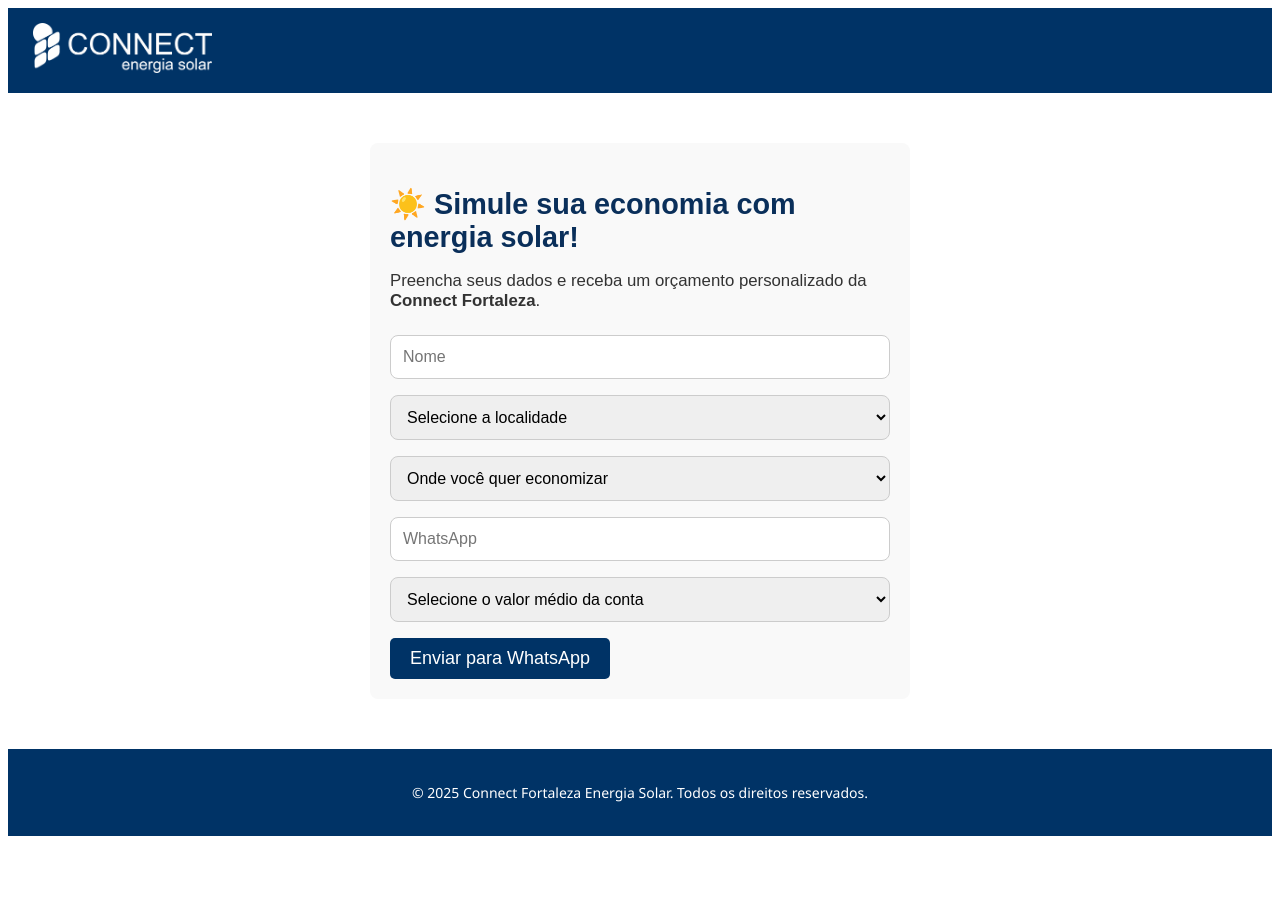
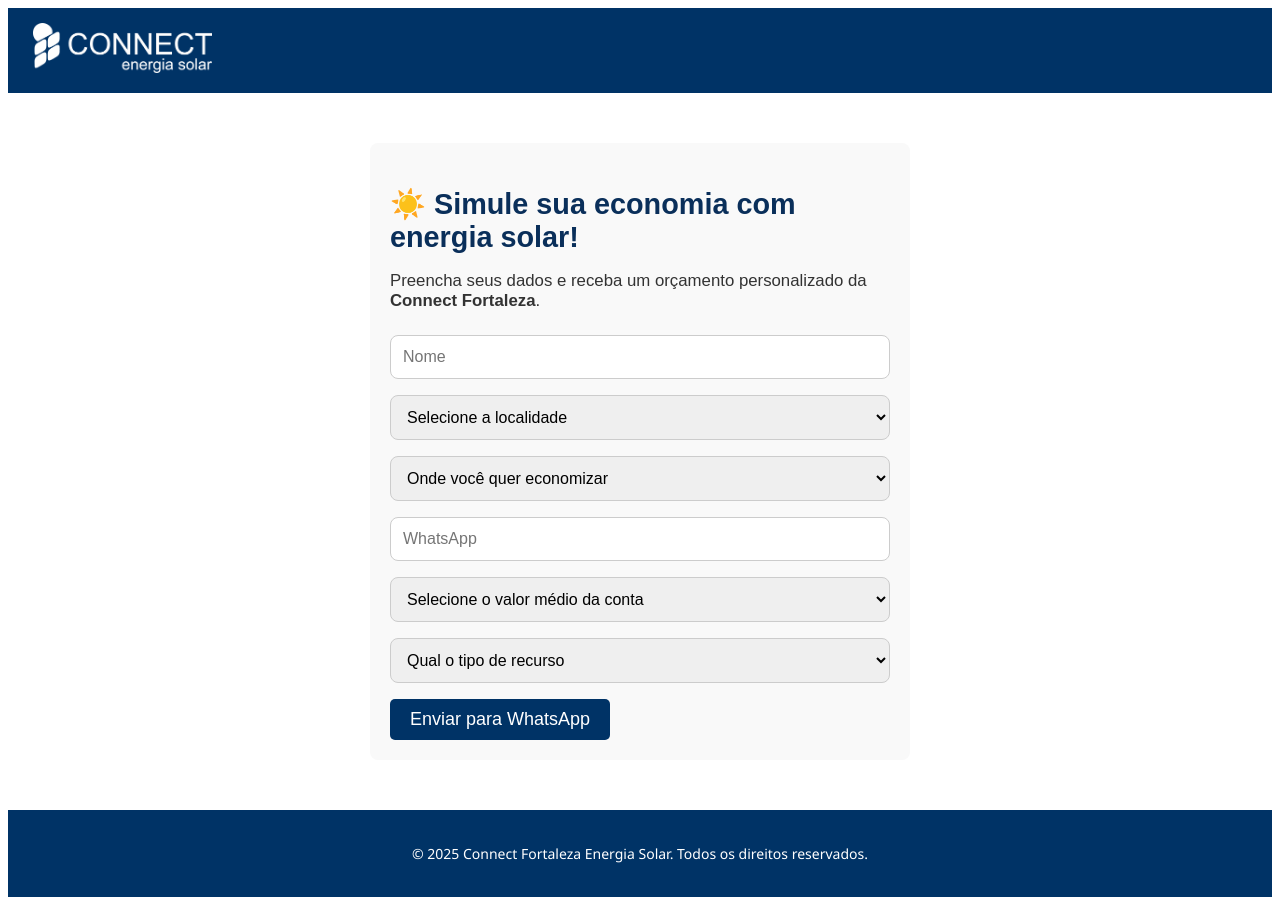
Before and after one commit to goethecarvalho/connect-fortaleza-landing, an Angular app: page / in a window 1280 px wide. Before the commit the page ends 844 px from the top, so only its background shows below. Built offline with nearby package versions, Linux system fonts and the light colour scheme; what ngx-mask would draw is missing.

Commit message:
Inclusão do tipo de recurso

```diff
--- a/src/app/landing/landing.html
+++ b/src/app/landing/landing.html
@@ -26,7 +26,8 @@
         <option value="Indústria">Indústria</option>
         <option value="Propredade Rural">Propredade Rural</option>
       </select>
-      <input type="text" name="whatsapp" [(ngModel)]="formData.whatsapp" placeholder="WhatsApp" required mask="(00) 00000-0000" />
+      <input type="text" name="whatsapp" [(ngModel)]="formData.whatsapp" placeholder="WhatsApp" required
+        mask="(00) 00000-0000" />
       <select name="valorConta" [(ngModel)]="formData.valorConta" required class="form-control">
         <option value="" disabled selected>Selecione o valor médio da conta</option>
         <option value="Até 400">Até R$ 400,00</option>
@@ -34,6 +35,12 @@
         <option value="600 - 800">R$600,00 - R$800,00</option>
         <option value="800 - 1000">R$800,00 - R$1000,00</option>
         <option value="Acima de 1000">Acima de R$1000,00</option>
+      </select>
+      <select name="recurso" [(ngModel)]="formData.tipoRecurso" required class="form-control">
+        <option value="" disabled selected>Qual o tipo de recurso</option>
+        <option value="Próprio">Próprio</option>
+        <option value="Financiamento">Financiamento</option>
+        <option value="Outro">Outro</option>
       </select>
       <button type="submit">Enviar para WhatsApp</button>
     </form>
--- a/src/app/landing/landing.ts
+++ b/src/app/landing/landing.ts
@@ -26,11 +26,13 @@ export class LandingComponent {
     localidade: '',
     tipoCliente: '',
     whatsapp: '',
+    tipoRecurso: '',
     valorConta: ''
   };
 
   enviarWhatsApp() {
-    const numeroEmpresa = '5585986441000';
+    //const numeroEmpresa = '5585986441000';
+    const numeroEmpresa = '5585991172199';
     //const numeroEmpresa2 = '5585991172199'; // número alternativo
     const numeroLimpo = this.formData.whatsapp.replace(/\D/g, '');
 
@@ -38,7 +40,27 @@ export class LandingComponent {
     //const numeroDestino = this.formData.valorConta === 'Até 300' ? numeroEmpresa2 : numeroEmpresa1;
 
     // ✅ Monta a mensagem
-    const mensagem = `Olá, meu nome é ${this.formData.nome}, sou de ${this.formData.localidade}. Quero economizar em ${this.formData.tipoCliente}. Meu WhatsApp é ${numeroLimpo} e o valor da minha conta de luz é R$ ${this.formData.valorConta}. Gostaria de saber mais sobre energia solar.`;
+    //const mensagem = `Olá, meu nome é ${this.formData.nome}, sou de ${this.formData.localidade}. Quero economizar em ${this.formData.tipoCliente}. Tipo de recurso ${this.formData.tipoRecurso}. Meu WhatsApp é ${numeroLimpo} e o valor da minha conta de luz é R$ ${this.formData.valorConta}. Gostaria de saber mais sobre energia solar.`;
+
+    const mensagem = `
+      Olá, meu nome é *${this.formData.nome}*.
+      Sou de *${this.formData.localidade}*.
+      Quero economizar em: *${this.formData.tipoCliente}*.
+      Tipo de recurso: *${this.formData.tipoRecurso}*.
+      Meu WhatsApp é: *${numeroLimpo}*.
+      O valor da minha conta de luz é: R$ *${this.formData.valorConta}*.
+
+      Gostaria de saber mais sobre energia solar.`;
+
+    /*const mensagem = `Olá! 👋
+      Meu nome é ${this.formData.nome}, sou de ${this.formData.localidade}.
+
+      Quero economizar em *${this.formData.tipoCliente}* utilizando *${this.formData.tipoRecurso}*.
+      💬 Meu WhatsApp é ${numeroLimpo}.
+      💡 O valor médio da minha conta de luz é *R$ ${this.formData.valorConta}*.
+
+      Gostaria de saber mais sobre as opções de *energia solar*.`;*/
+
 
     // ✅ Gera o link do WhatsApp
     const url = `https://wa.me/${numeroEmpresa}?text=${encodeURIComponent(mensagem)}`;
```
